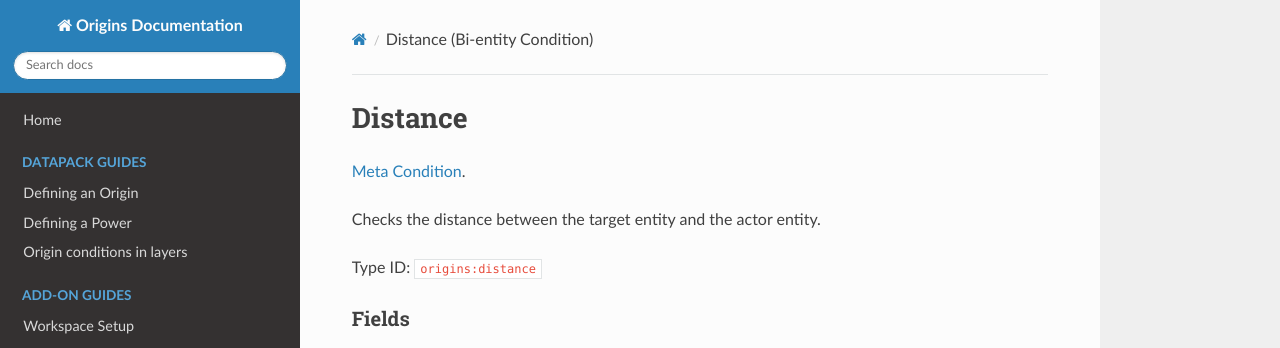
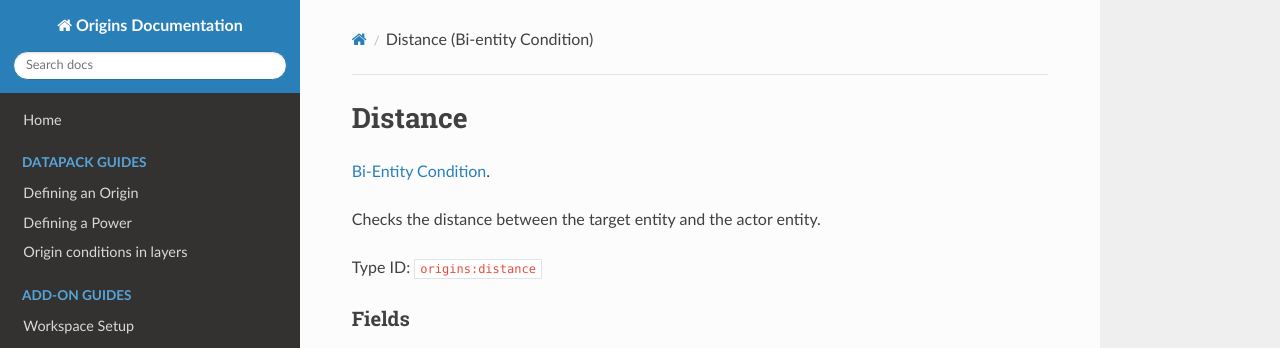
Before and after one commit to apace100/origins-docs, an MkDocs documentation site: the page built from docs/bientity_conditions/distance.md, in a window 1280 px wide. Shown: the top 348 px of the page. Built offline with MkDocs 1.6.1, drawn with Linux system fonts in a browser that asks for light colours; nearby versions of some CDN libraries.

Commit message:
Update distance.md

```diff
--- a/docs/bientity_conditions/distance.md
+++ b/docs/bientity_conditions/distance.md
@@ -4,7 +4,7 @@ date: 2021-10-06
 ---
 # Distance
 
-[Meta Condition](../meta_conditions.md).
+[Bi-Entity Condition](../bientity_conditions.md).
 
 Checks the distance between the target entity and the actor entity.
 
```
